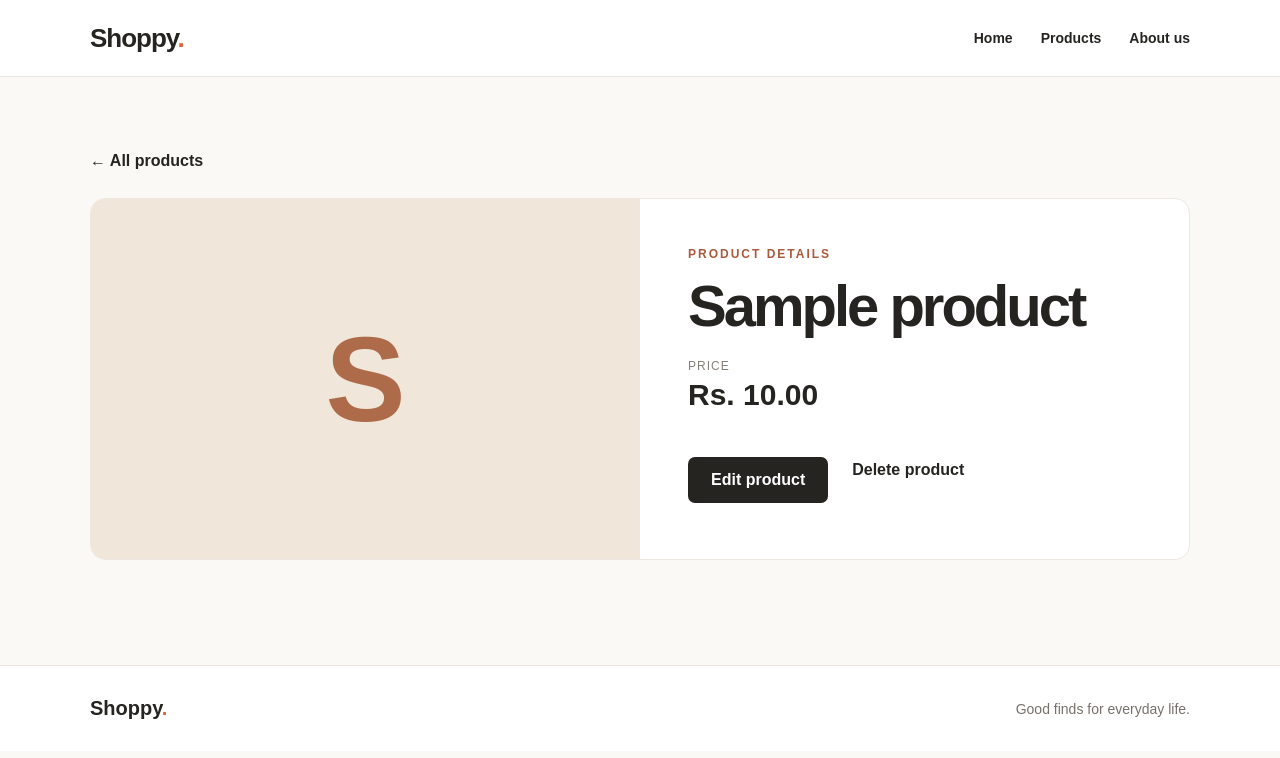
After one commit to sivagrr/shoppy, a Django app: page /products/detail/1/ in a window 1280 px wide. The commit adds this page. Shown: the top 758 px of the page. Run offline with Django 5.2, Linux system fonts and the light colour scheme; tables that the repository leaves empty hold one stand-in row (values such as "Sample post").

Commit message:
Add working product detail and edit pages

```diff
--- a/core/urls.py
+++ b/core/urls.py
@@ -16,7 +16,7 @@ Including another URLconf
 """
 from django.contrib import admin
 from django.urls import path
-from home.views import about_page, add_product, home_page, products_page
+from home.views import about_page, add_product, home_page, products_page, delete_product, product_detail, update_product
 
 urlpatterns = [
     path('admin/', admin.site.urls),
@@ -25,4 +25,7 @@ urlpatterns = [
     path('about/', about_page, name='about'),
     path('products/', products_page, name='products'),
     path("products/add/", add_product, name="addproduct"),
+    path("products/<int:product_id>/delete/", delete_product, name="deleteproduct"),
+    path("products/detail/<int:product_id>/", product_detail, name="productdetail"),
+    path("products/update/<int:product_id>/", update_product, name="updateproduct")
 ]
--- a/home/static/home/style.css
+++ b/home/static/home/style.css
@@ -38,12 +38,28 @@ h1 { max-width: 730px; margin-bottom: 22px; font-size: clamp(42px, 7vw, 76px); l
 .product-grid { display: grid; grid-template-columns: repeat(auto-fill, minmax(230px, 1fr)); gap: 22px; }
 .product-card { overflow: hidden; border: 1px solid #ece8e1; border-radius: 13px; background: #fff; }
 .product-art { height: 170px; display: grid; place-items: center; background: #f0e7da; color: #ad6b4a; font-size: 64px; font-weight: 800; text-transform: uppercase; }
+.product-art[href] { text-decoration: none; }
 .product-info { padding: 22px; }
 .product-info h2 { margin-bottom: 24px; font-size: 21px; }
+.product-info h2 a { text-decoration: none; }
+.product-info h2 a:hover { color: #b7512c; }
 .price-label { margin-bottom: 5px; color: #858078; font-size: 12px; text-transform: uppercase; letter-spacing: 1px; }
-.price { margin-bottom: 0; font-size: 21px; font-weight: 700; }
+.price { margin-bottom: 18px; font-size: 21px; font-weight: 700; }
 .empty-state { padding: 50px 24px; border: 1px dashed #d8d0c5; border-radius: 13px; text-align: center; }
 .empty-state p { margin-bottom: 0; color: #77716a; }
+
+.detail-card { margin: 28px 0 70px; display: grid; grid-template-columns: 1fr 1fr; overflow: hidden; border: 1px solid #ece8e1; border-radius: 15px; background: #fff; }
+.detail-art { height: 360px; font-size: 120px; }
+.detail-info { padding: 48px; }
+.detail-info h1 { font-size: clamp(36px, 5vw, 58px); }
+.detail-price { font-size: 30px; font-weight: 700; }
+.detail-actions { display: flex; align-items: center; gap: 24px; flex-wrap: wrap; }
+.product-form { max-width: 530px; margin-bottom: 70px; }
+.product-form p { display: flex; flex-direction: column; gap: 8px; margin-bottom: 22px; }
+.product-form label { font-weight: 700; }
+.product-form input { padding: 12px; border: 1px solid #cfcac2; border-radius: 7px; font: inherit; }
+.product-form .errorlist { color: #a32b2b; }
+form .text-link { margin-left: 20px; }
 
 .site-footer { border-top: 1px solid #e8e5df; background: #fff; }
 .footer-inner { min-height: 85px; display: flex; justify-content: space-between; align-items: center; gap: 20px; color: #77716a; font-size: 14px; }
@@ -55,4 +71,7 @@ h1 { max-width: 730px; margin-bottom: 22px; font-size: clamp(42px, 7vw, 76px); l
     .hero-inner { padding: 75px 0; }
     .home-info { flex-direction: column; align-items: flex-start; }
     .footer-inner { padding: 22px 0; flex-direction: column; align-items: flex-start; }
+    .detail-card { grid-template-columns: 1fr; }
+    .detail-art { height: 220px; }
+    .detail-info { padding: 30px; }
 }
--- a/home/views.py
+++ b/home/views.py
@@ -1,4 +1,4 @@
-from django.shortcuts import redirect, render
+from django.shortcuts import get_object_or_404, redirect, render
 from .models import Product
 from .forms import ProductForm
 
@@ -14,6 +14,11 @@ def products_page(request):
     products = Product.objects.all().order_by('name')
     return render(request, 'products.html', {'products': products})
 
+def product_detail(request, product_id):
+    product = get_object_or_404(Product, id=product_id)
+    return render(request, 'product_detail.html', {'product': product})
+
+
 def add_product(request):
     if request.method == "POST":
         form = ProductForm(request.POST)
@@ -24,3 +29,22 @@ def add_product(request):
         form = ProductForm()
 
     return render(request, "addproduct.html", {"form": form})
+
+def delete_product(request, product_id):
+    product = get_object_or_404(Product, id=product_id)
+    if request.method == "POST":
+        product.delete()
+        return redirect("products")
+    return render(request, "deleteproduct.html", {"product": product})
+
+def update_product(request, product_id):
+    product = get_object_or_404(Product, id=product_id)
+    if request.method == "POST":
+        form = ProductForm(request.POST, instance=product)
+        if form.is_valid():
+            form.save()
+            return redirect("products")
+    else:
+        form = ProductForm(instance=product)
+
+    return render(request, "updateproduct.html", {"form": form, "product": product})
--- a/templates/addproduct.html
+++ b/templates/addproduct.html
@@ -6,10 +6,11 @@
 <section class="container page-heading">
     <h1>Add a product</h1>
 
-    <form method="post">
+    <form class="product-form" method="post">
         {% csrf_token %}
         {{ form.as_p }}
         <button class="button" type="submit">Save product</button>
+        <a class="text-link" href="{% url 'products' %}">Cancel</a>
     </form>
 </section>
 {% endblock %}
--- a/templates/base.html
+++ b/templates/base.html
@@ -11,11 +11,7 @@
     <header class="site-header">
         <div class="container header-inner">
             <a class="brand" href="{% url 'home' %}">Shoppy<span>.</span></a>
-            <nav aria-label="Main navigation">
-                <a href="{% url 'home' %}">Home</a>
-                <a href="{% url 'products' %}">Products</a>
-                <a href="{% url 'about' %}">About us</a>
-            </nav>
+            {% include 'nav.html' %}
         </div>
     </header>
 
--- /dev/null
+++ b/templates/nav.html
@@ -0,0 +1,5 @@
+<nav aria-label="Main navigation">
+    <a href="{% url 'home' %}">Home</a>
+    <a href="{% url 'products' %}">Products</a>
+    <a href="{% url 'about' %}">About us</a>
+</nav>
--- /dev/null
+++ b/templates/product_detail.html
@@ -0,0 +1,22 @@
+{% extends 'base.html' %}
+
+{% block title %}{{ product.name }} | Shoppy{% endblock %}
+
+{% block content %}
+<section class="container page-heading">
+    <a class="text-link" href="{% url 'products' %}">← All products</a>
+    <div class="detail-card">
+        <div class="product-art detail-art" aria-hidden="true">{{ product.name|slice:':1' }}</div>
+        <div class="detail-info">
+            <p class="eyebrow">Product details</p>
+            <h1>{{ product.name }}</h1>
+            <p class="price-label">Price</p>
+            <p class="detail-price">Rs. {{ product.price|floatformat:2 }}</p>
+            <div class="detail-actions">
+                <a class="button" href="{% url 'updateproduct' product.id %}">Edit product</a>
+                <a class="text-link" href="{% url 'deleteproduct' product.id %}">Delete product</a>
+            </div>
+        </div>
+    </div>
+</section>
+{% endblock %}
--- a/templates/products.html
+++ b/templates/products.html
@@ -7,6 +7,7 @@
     <p class="eyebrow">The collection</p>
     <h1>Our products</h1>
     <p class="intro">Browse what is available and find the right fit for you.</p>
+    <a class="button" href="{% url 'addproduct' %}">Add product</a>
 </section>
 
 <section class="container products-section" aria-label="Product list">
@@ -14,11 +15,12 @@
         <div class="product-grid">
             {% for product in products %}
                 <article class="product-card">
-                    <div class="product-art" aria-hidden="true">{{ product.name|slice:':1' }}</div>
+                    <a class="product-art" href="{% url 'productdetail' product.id %}" aria-label="View {{ product.name }}">{{ product.name|slice:':1' }}</a>
                     <div class="product-info">
-                        <h2>{{ product.name }}</h2>
+                        <h2><a href="{% url 'productdetail' product.id %}">{{ product.name }}</a></h2>
                         <p class="price-label">Price</p>
                         <p class="price">Rs. {{ product.price|floatformat:2 }}</p>
+                        <a class="text-link" href="{% url 'productdetail' product.id %}">View details →</a>
                     </div>
                 </article>
             {% endfor %}
```
Also changed, not shown: templates/deleteproduct.html (added, +17 -0 lines), templates/updateproduct.html (added, +18 -0 lines).
